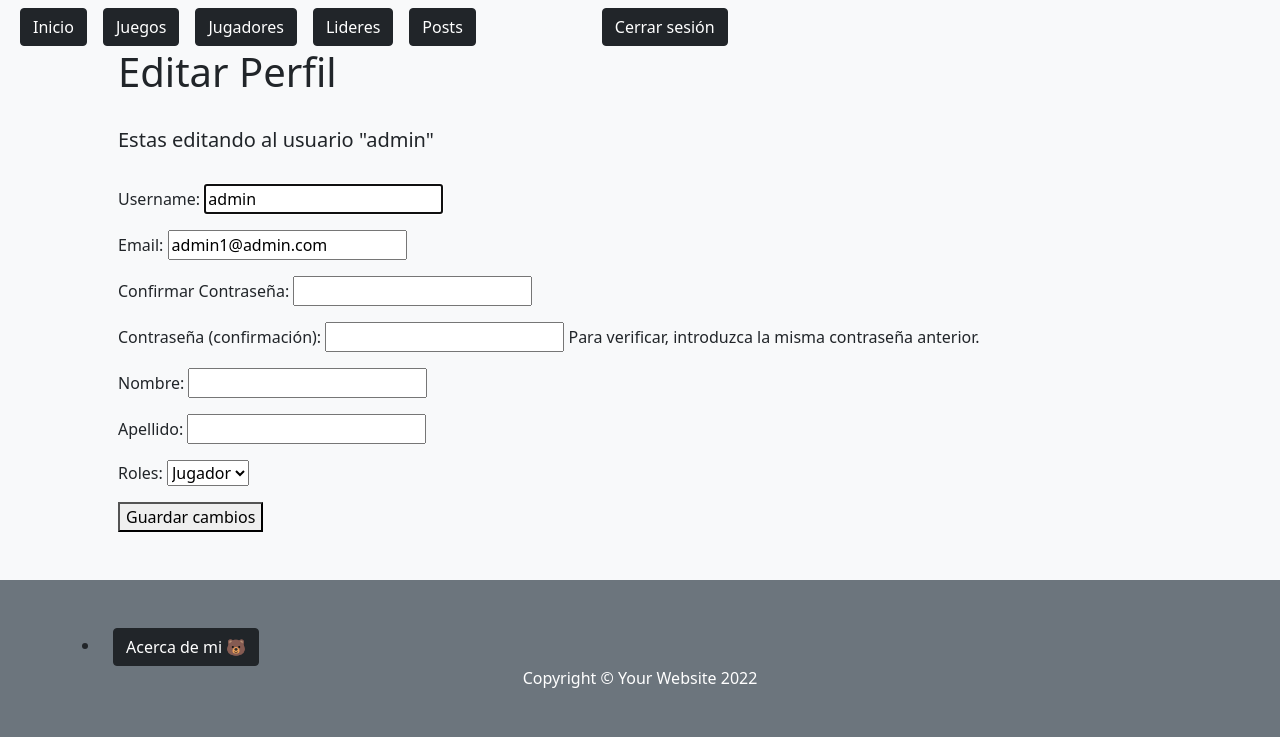
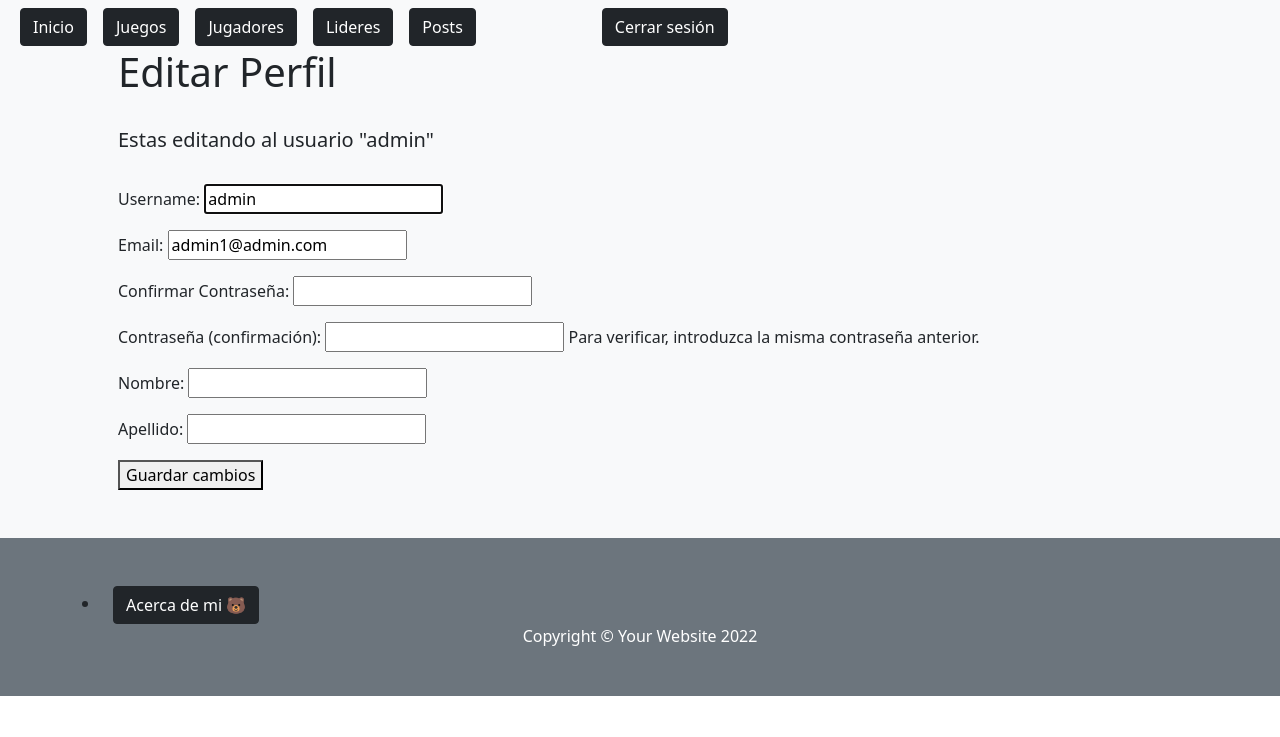
Before and after one commit to santiroldann/ProyectoJuego, a Django app: page /juegoapp/editar_perfil in a window 1280 px wide. Shown: the top 737 px of the page. Run offline with Django 4.2, Linux system fonts and the light colour scheme; a user stored in the database is signed in; some libraries are stand-ins or nearby versions.

Commit message:
Vamos bien

```diff
--- a/ProyectoJuegoApp/forms.py
+++ b/ProyectoJuegoApp/forms.py
@@ -29,7 +29,6 @@ class NuevoLider(forms.Form):
 
 class UserRegisterForm(UserCreationForm):
 
-    roles = [("jugador", "Jugador"),("lider", "Lider")]
     username = forms.CharField(label="Username")
     email = forms.EmailField(label="Email")
     password1 = forms.CharField(label="Contraseña", widget=forms.PasswordInput)
@@ -37,7 +36,6 @@ class UserRegisterForm(UserCreationForm):
     first_name = forms.CharField(label="Nombre", required=False)
     last_name = forms.CharField(label="Apellido", required=False)
     imgperfil = models.ImageField(upload_to='imgperfil/', null=True, blank=True)
-    roles = forms.MultipleChoiceField(choices=roles, label="Roles", widget=forms.Select(choices=roles))
 
     class Meta:
         model = User
@@ -47,7 +45,6 @@ class UserRegisterForm(UserCreationForm):
 
 class UserEditForm(UserCreationForm):
 
-    roles = [("jugador", "Jugador"),("lider", "Lider")]
     username = forms.CharField(label="Username")
     email = forms.EmailField(label="Email")
     password1 = forms.CharField(label="Contraseña", widget=forms.PasswordInput)
@@ -55,7 +52,7 @@ class UserEditForm(UserCreationForm):
     first_name = forms.CharField(label="Nombre", required=False)
     last_name = forms.CharField(label="Apellido", required=False)
     imgperfil = models.ImageField(upload_to='imgperfil/', null=True, blank=True)
-    roles = forms.MultipleChoiceField(choices=roles, label="Roles", widget=forms.Select(choices=roles))
+
 
     class Meta:
         model = User
@@ -81,4 +78,3 @@ class CreateMensajeForm(forms.Form):
     destinatario = forms.EmailField(label='Email', required=True, widget=forms.Select(choices=[('', 'Seleccione un destinatario')] + [(user.email, user.email) for user in User.objects.all()]))
     # email = forms.EmailField(label='Email', required=True)
     mensaje = forms.CharField(label='Mensaje', required=True, widget=forms.Textarea)
-##
--- a/ProyectoJuegoApp/template/ProyectoJuegoApp/crear_post.html
+++ b/ProyectoJuegoApp/template/ProyectoJuegoApp/crear_post.html
@@ -10,16 +10,14 @@ Crear Post - App Juego
 
 {% block contenido %}
 
-
-
 <section class="features">
         <div class="container">
             <div class="row" data-aos="fade-up">
                 <div class="section-title">
-                    <h2>Crear Post</h2>
+                <h2>Crear Post</h2>
                 </div>
                 <div class="d-flex justify-cntent-center align-items-center">
-                    <form method="post" action="{% url 'crearPost' %}" class="post-form" enctype="multipart/form-data">
+                    <form method="post" action="{% url 'crear_post' %}" class="post-form" enctype="multipart/form-data">
                         {% csrf_token %}
                         {{ form.as_p }}
                         <button  class="btn"  style="background-color: black; color: white" type="submit">Subir</button>
--- a/ProyectoJuegoApp/urls.py
+++ b/ProyectoJuegoApp/urls.py
@@ -13,6 +13,7 @@ urlpatterns = [
     path("logout", logout_request , name="logout"),
     path("editar_perfil", editar_perfil, name="editar_perfil"),
     path("agregar_imagen", agregar_imagen, name="agregar_imagen"),
+    path("perfil", perfil, name="perfil"),
 
     path("lideres/", lideres, name = "lideres"),
     path("jugadores/", jugadores, name= "jugadores"),
--- a/ProyectoJuegoApp/views.py
+++ b/ProyectoJuegoApp/views.py
@@ -132,6 +132,9 @@ def perfil(request):
 
         except:
             url = "ProyectoJuego/media/avatar/generica.png"
+        return render(request, "perfil.html",{"url":url})
+
+    return render(request, "perfil.html",{})
 
 @login_required
 def editar_perfil(request):
@@ -152,7 +155,7 @@ def editar_perfil(request):
 
             usuario.save()
 
-            return redirect("perfil")
+            return redirect("inicio")
     else:
         form = UserEditForm(initial= {"username": usuario.username, "email":usuario.email, "first_name":usuario.first_name, "last_name":usuario.last_name})
 
@@ -454,6 +457,7 @@ def eliminar_post(request,post_id):
 def editar_post(request, post_id):
 
     post = Post.objects.get(id=post_id)
+
     form = CrearPost(request.POST, request.FILES)
 
     if request.method == 'POST':
```
Also changed, not shown: db.sqlite3, media/imgperfil/1847f805f104e7aae376f9200fce3bbd.jpg (added).
